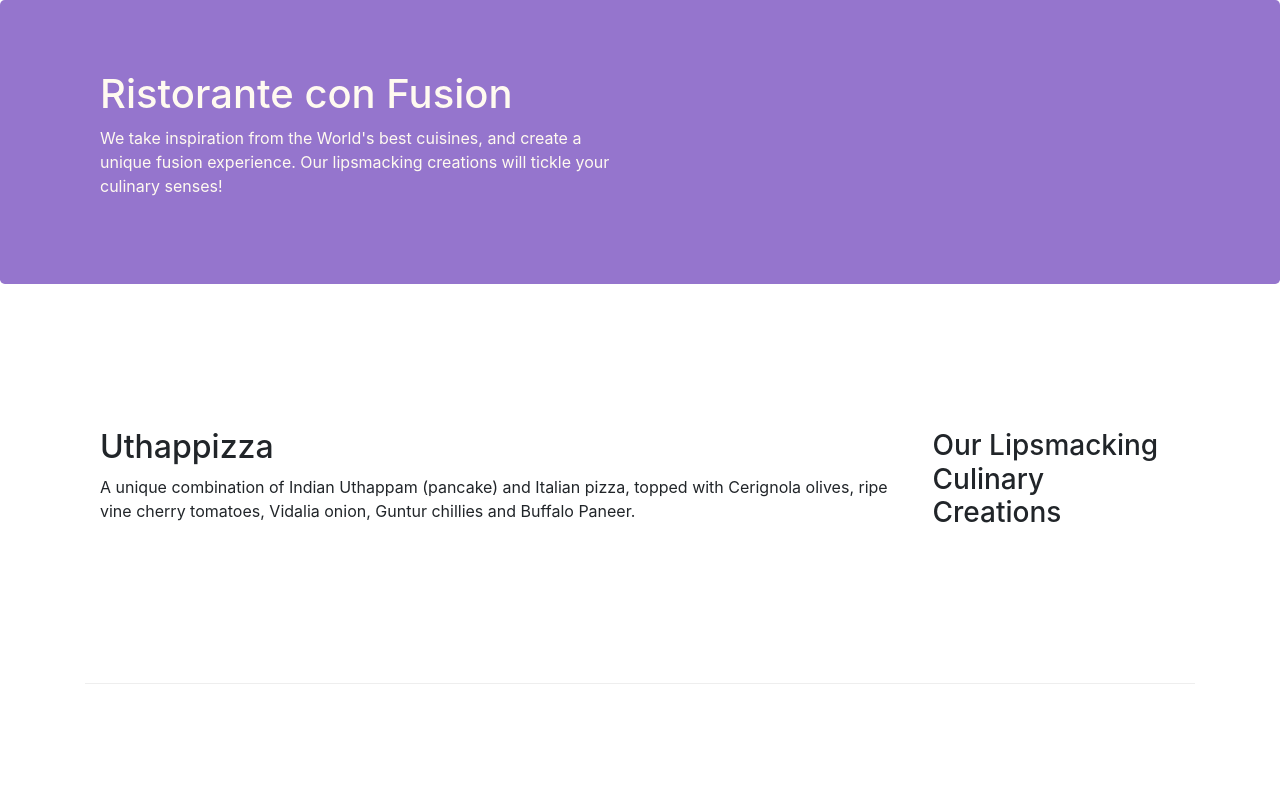
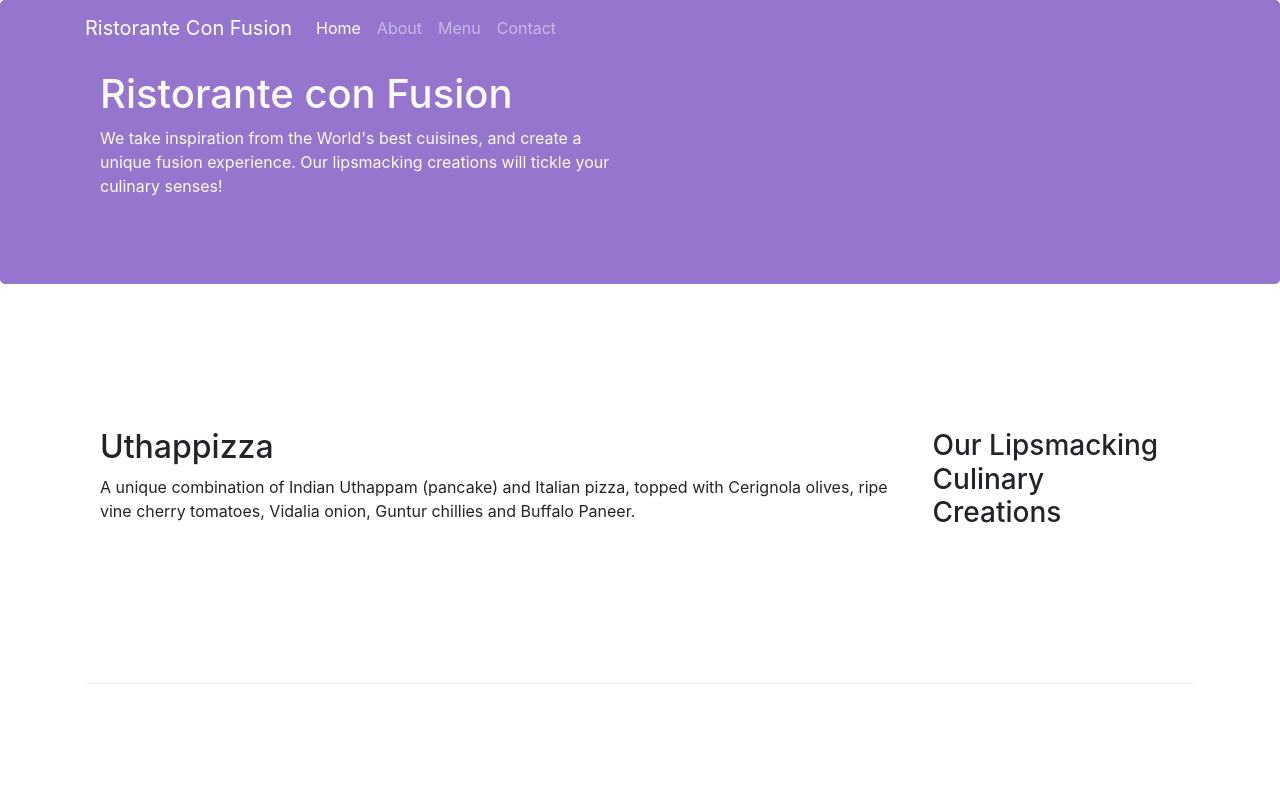
Before and after one commit to gabolopez90/coursera-ui-frameworks, a website: page conFusion/index.html in a window 1280 px wide. Shown: the top 800 px of the page. Drawn offline with nearby package versions, Linux system fonts and the light colour scheme.

Commit message:
Update index.html

```diff
--- a/conFusion/index.html
+++ b/conFusion/index.html
@@ -8,11 +8,30 @@
     <meta http-equiv="x-ua-compatible" content="ie=edge">
     <!-- Bootstrap CSS -->
     <link rel="stylesheet" href="node_modules/bootstrap/dist/css/bootstrap.min.css">
+<!--     <link href="css/styles.css" rel="stylesheet">
+<link rel="stylesheet" href="https://maxcdn.bootstrapcdn.com/bootstrap/4.0.0/css/bootstrap.min.css" integrity="sha384-Gn5384xqQ1aoWXA+058RXPxPg6fy4IWvTNh0E263XmFcJlSAwiGgFAW/dAiS6JXm" crossorigin="anonymous"> -->
     <link href="css/styles.css" rel="stylesheet">
     <title>Ristorante Con Fusion</title>
 </head>
 
 <body>
+
+<nav class="navbar navbar-dark navbar-expand-sm fixed-top">
+        <div class="container">
+            <button class="navbar-toggler" type="button" data-toggle="collapse" data-target="#Navbar">
+                <span class="navbar-toggler-icon"></span>
+            </button>
+            <a class="navbar-brand" href="#">Ristorante Con Fusion</a>
+            <div class="collapse navbar-collapse" id="Navbar">
+                <ul class="navbar-nav mr-auto">
+                    <li class="nav-item active"><a class="nav-link" href="#">Home</a></li>
+                    <li class="nav-item"><a class="nav-link" href="./aboutus.html">About</a></li>
+                    <li class="nav-item"><a class="nav-link" href="#">Menu</a></li>
+                    <li class="nav-item"><a class="nav-link" href="#">Contact</a></li>
+                </ul>
+            </div>
+        </div>
+    </nav>
 
     <header class="jumbotron">
         <div class="container">
@@ -104,9 +123,14 @@
     </footer>
 
     <!-- jQuery first, then Popper.js, then Bootstrap JS. -->
+       <!-- jQuery first, then Popper.js, then Bootstrap JS. -->
        <script src="node_modules/jquery/dist/jquery.slim.min.js"></script>
        <script src="node_modules/popper.js/dist/umd/popper.min.js"></script>
        <script src="node_modules/bootstrap/dist/js/bootstrap.min.js"></script>
+
+    <!-- <script src="https://code.jquery.com/jquery-3.2.1.slim.min.js" integrity="sha384-KJ3o2DKtIkvYIK3UENzmM7KCkRr/rE9/Qpg6aAZGJwFDMVNA/GpGFF93hXpG5KkN" crossorigin="anonymous"></script>
+    <script src="https://cdnjs.cloudflare.com/ajax/libs/popper.js/1.12.9/umd/popper.min.js" integrity="sha384-ApNbgh9B+Y1QKtv3Rn7W3mgPxhU9K/ScQsAP7hUibX39j7fakFPskvXusvfa0b4Q" crossorigin="anonymous"></script>
+    <script src="https://maxcdn.bootstrapcdn.com/bootstrap/4.0.0/js/bootstrap.min.js" integrity="sha384-JZR6Spejh4U02d8jOt6vLEHfe/JQGiRRSQQxSfFWpi1MquVdAyjUar5+76PVCmYl" crossorigin="anonymous"></script> -->
 </body>
 
 </html>
```
